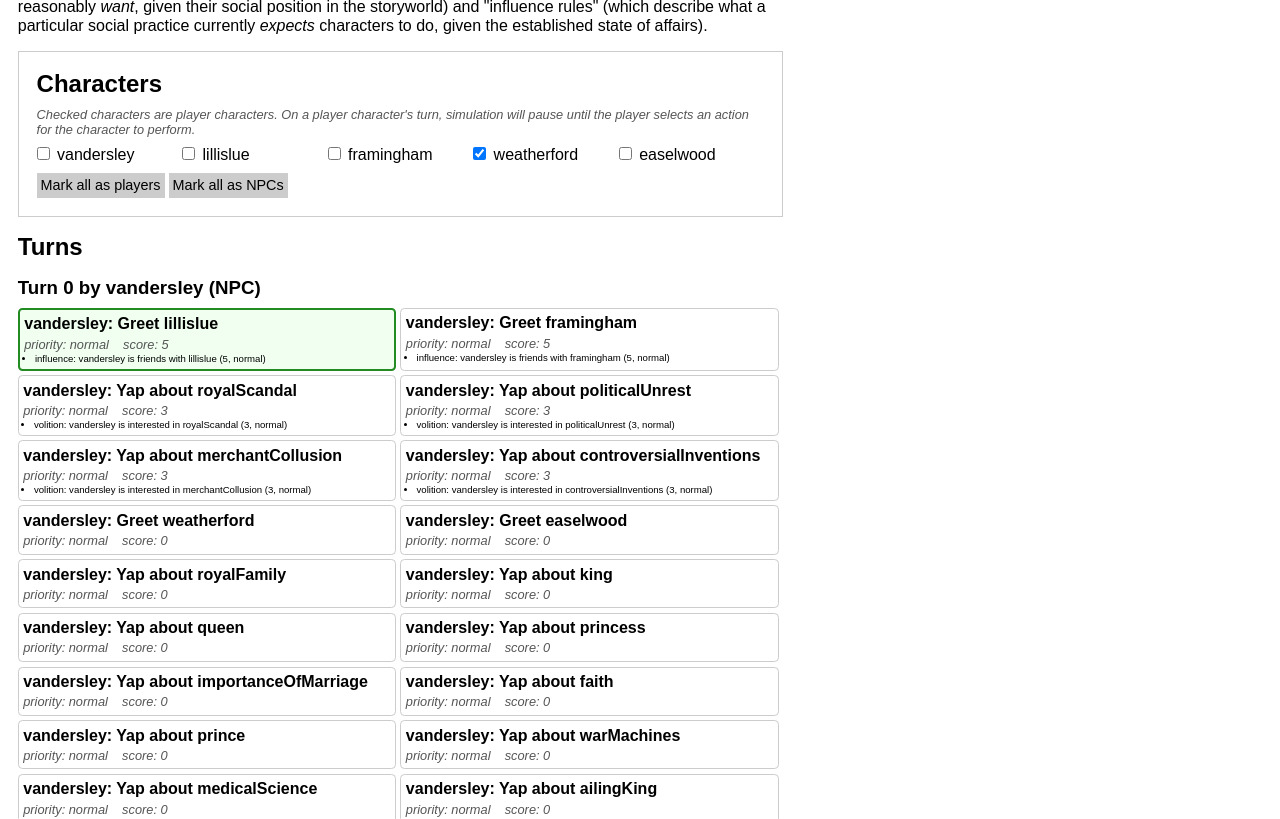
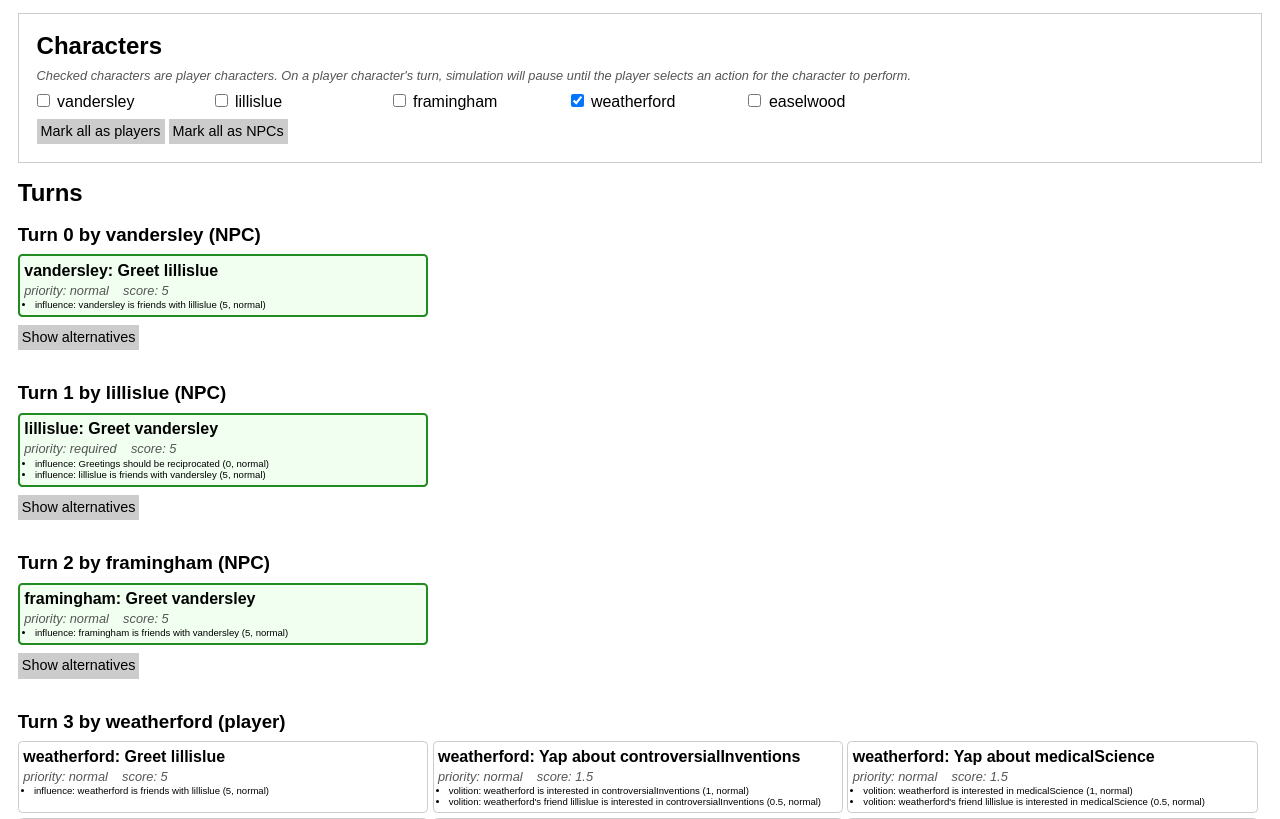
Before and after one commit to mkremins/praxish, a plain HTML site: page demos/sway/index.html in a window 1280 px wide. Shown: the part 133-952 px from the top of the page. Drawn offline with nearby package versions, Linux system fonts and the light colour scheme.

Commit message:
Further improve Swaygent demo
* Lists of alternative actions can be folded and unfolded
* More of the page is used by default
* The domain now has a bit more dynamism
* Swapping characters between player and NPC works a bit more cleanly

```diff
--- a/demos/sway/app.js
+++ b/demos/sway/app.js
@@ -72,18 +72,18 @@ function CharactersPanel(props) {
 }
 
 function Turn(props) {
-  const actorType = props.actor.isPlayer ? "player" : "NPC";
+  const actorType = props.isPlayer ? "player" : "NPC";
   const completionState = props.actionIdx === undefined ? "incomplete" : "complete";
   return e("div", {className: `turn ${actorType} ${completionState}`},
     e("h3", {}, `Turn ${props.turnID} by ${props.actor.name} (${actorType})`),
     e("div", {className: "actions-list"},
       props.actions.map((action, actionIdx) => {
         const wasChosen = actionIdx === props.actionIdx;
+        if (completionState === "complete" && props.isCollapsed && !wasChosen) return null;
         return e("div", {
             className: `action${wasChosen?" chosen":""}`,
             onClick: () => {
-              // when the player clicks an action on an untaken player turn, perform that action
-              if (!props.actor.isPlayer) return;
+              // when the player clicks an action on an untaken turn, perform that action
               if (props.actionIdx !== undefined) return;
               actuallyDoAction(appState, appPraxishState, props.turnID, actionIdx);
             }
@@ -102,7 +102,13 @@ function Turn(props) {
           )
         )
       })
-    )
+    ),
+    (completionState === "complete") ? e("button", {
+      onClick: () => {
+        appState.turns[props.turnID].isCollapsed = !props.isCollapsed;
+        renderUI();
+      }
+    }, props.isCollapsed ? "Show alternatives" : "Hide alternatives") : null
   );
 }
 
@@ -193,7 +199,16 @@ const yapPractice = {
       "char.Actor.interest.Topic",
       "practice.yap.World.lastTopic.Topic"
     ],
-    score: 3,
+    score: 1,
+  },
+  {
+    name: "[Actor]'s friend [Friend] is interested in [Topic]",
+    conditions: [
+      "char.Actor.friends.Friend",
+      "char.Friend.interest.Topic",
+      "practice.yap.World.lastTopic.Topic"
+    ],
+    score: 0.5,
   }]
 };
 
@@ -312,7 +327,7 @@ function setUpTurn(appState, praxishState) {
   appState.actorIdx = advanceCursor(appState.actorIdx, appState.chars);
   const actor = appState.chars[appState.actorIdx];
   const possibleActions = Swaygent.scoreActions(praxishState, actor);
-  return {turnID, actor, actions: possibleActions};
+  return {turnID, actor, isPlayer: actor.isPlayer, actions: possibleActions};
 }
 
 function actuallyDoAction(appState, praxishState, turnID, actionIdx) {
@@ -330,6 +345,7 @@ function tick() {
     renderUI();
   }
   else {
+    turn.isCollapsed = true;
     actuallyDoAction(appState, appPraxishState, turn.turnID, 0);
   }
 }
--- a/demos/sway/index.html
+++ b/demos/sway/index.html
@@ -6,14 +6,14 @@
 	<title>Praxish Demo: Swaygents</title>
 	<style>
 	* { box-sizing: border-box; margin: 0; padding: 0; }
-	body { font-family: sans-serif; line-height: 1.2; max-width: 90ch; padding: 2ch; }
+	body { font-family: sans-serif; line-height: 1.2; padding: 2ch; }
 	h1, p { margin-bottom: 1rem; }
 	/* chars panel */
 	.explainer { font-size: 0.8rem; font-style: italic; color: #555; margin-bottom: 0.5rem; }
 	#chars-panel { border: 1px solid #ccc; padding: 2ch; margin-bottom: 1rem; }
 	#chars-panel h2 { margin-bottom: 0.5rem; }
 	#chars-checkboxes { display: flex; flex-flow: row wrap; margin-bottom: 0.5rem; }
-	.char-checkbox { width: 20%; }
+	.char-checkbox { width: 20ch; }
 	.char-checkbox input { margin-right: 1ch; }
 	button { all: unset; background: #ccc; color: black; cursor: pointer; font-size: 0.9rem; padding: 0.5ch; }
 	#chars-panel button { margin-right: 0.5ch; }
@@ -21,9 +21,9 @@
 	#turns-transcript h2 { margin-bottom: 1rem; }
 	.turn { margin-bottom: 2rem; }
 	.turn h3 { margin-bottom: 0.5rem; }
-	.actions-list { display: flex; flex-flow: row wrap; gap: 0.5ch; }
-	.action { border: 1px solid #ccc; border-radius: 0.5ch; width: calc(50% - 0.5ch); padding: 0.5ch; }
-	.turn.player.incomplete .action { cursor: pointer; }
+	.actions-list { display: flex; flex-flow: row wrap; gap: 0.5ch; margin-bottom: 0.5rem; }
+	.action { border: 1px solid #ccc; border-radius: 0.5ch; width: calc(33.33% - 0.5ch); padding: 0.5ch; }
+	.turn.incomplete .action { cursor: pointer; }
 	.action.chosen { border: 2px solid forestgreen; background: honeydew; }
 	.action h4 { font-size: 1rem; }
 	.action .tag { color: #555; font-style: italic; font-size: 0.8rem; margin-right: 2ch; }
```
